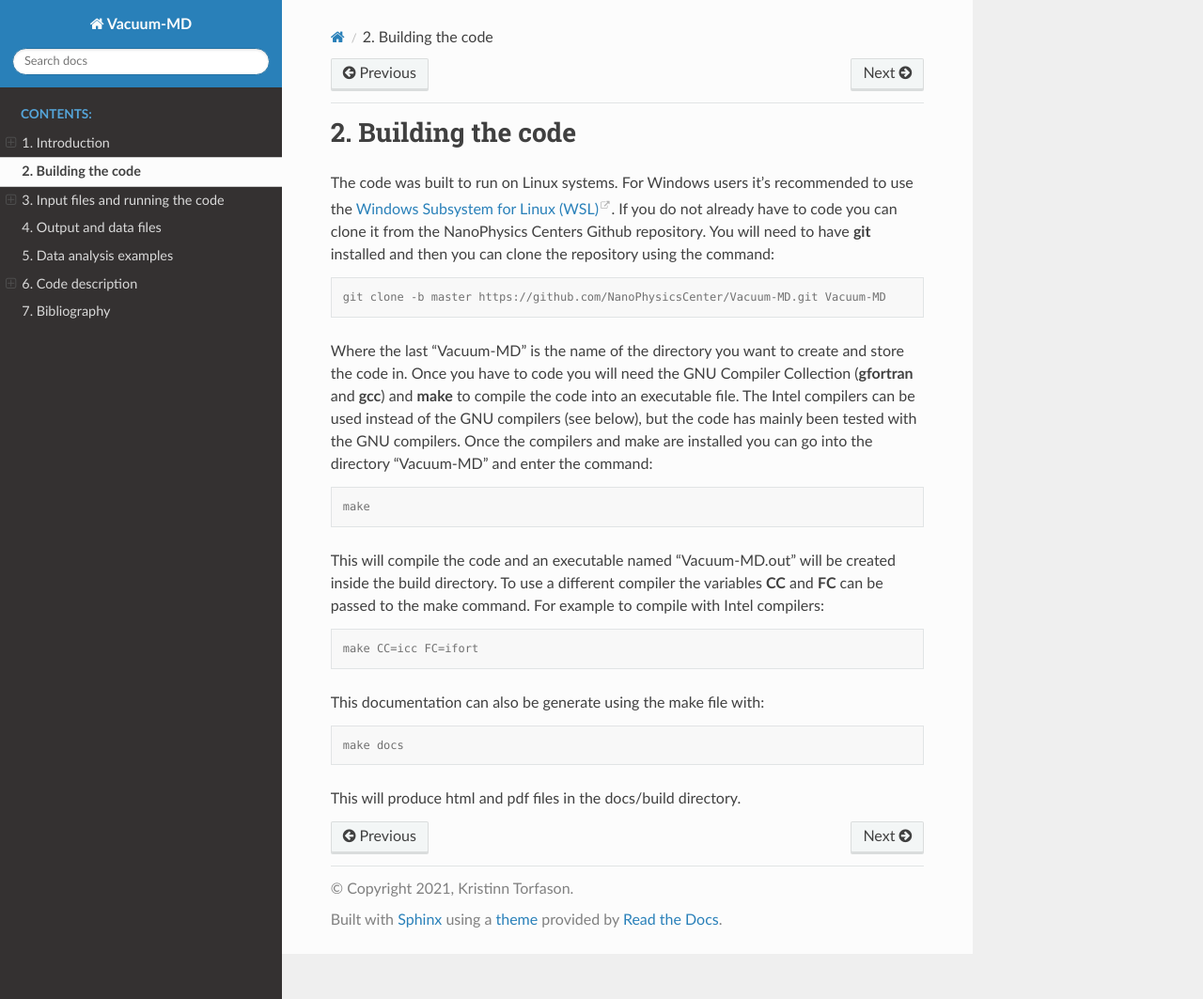
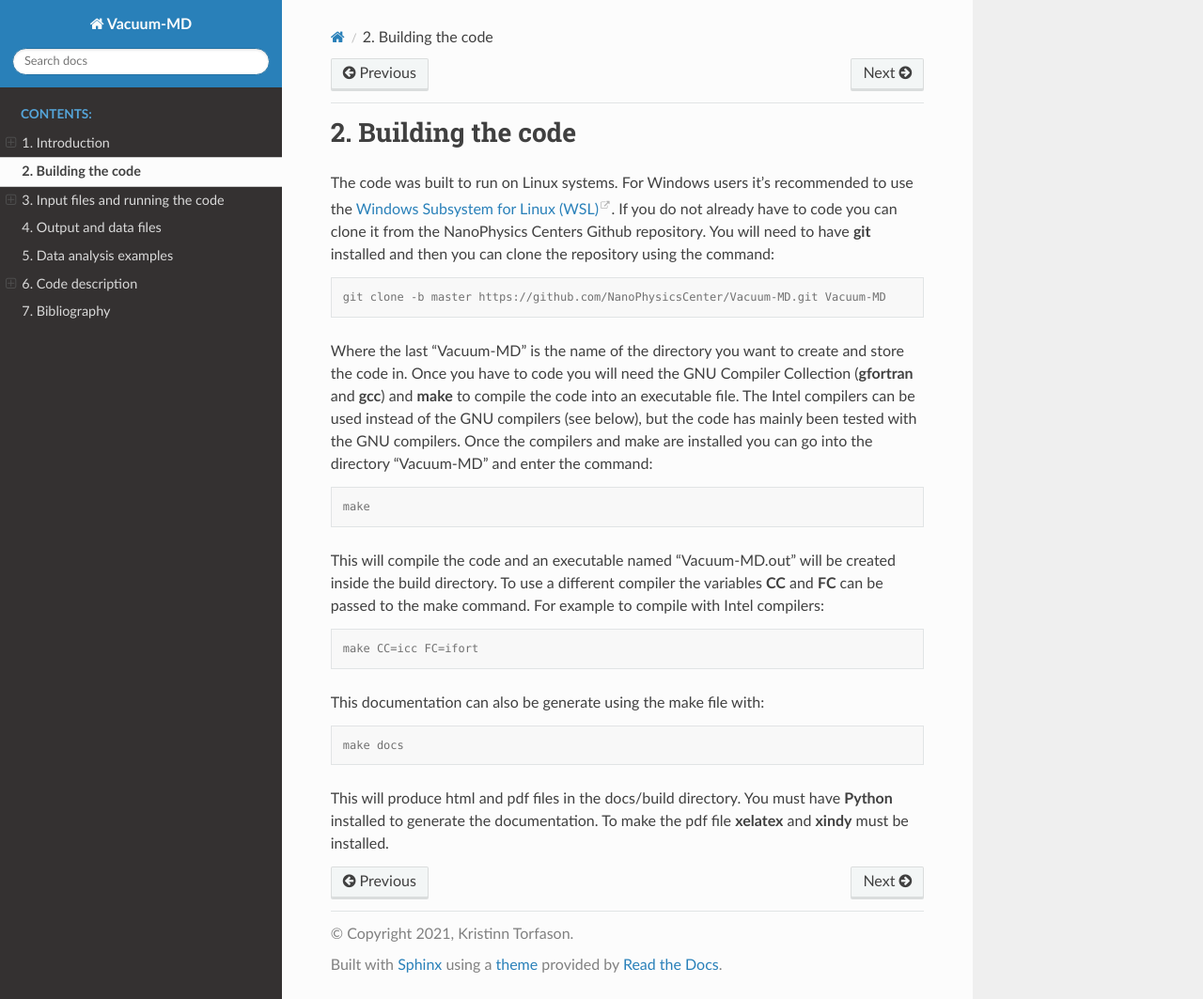
Before and after one commit to NanoPhysicsCenter/RUMDEED, a Sphinx documentation site: the page built from docs/source/build.rst, in a window 1280 px wide and 1063 px high. Shown: the whole window at 94% size. Built offline with Sphinx 7.4.7 and the Read the Docs theme 2.0.0, drawn with Linux system fonts in a browser that asks for light colours.

Commit message:
Docs updated

```diff
--- a/docs/source/build.rst
+++ b/docs/source/build.rst
@@ -34,6 +34,7 @@ This documentation can also be generate using the make file with:
 
    make docs
 
-This will produce html and pdf files in the docs/build directory.
+This will produce html and pdf files in the docs/build directory. You must have **Python** installed to generate the documentation.
+To make the pdf file **xelatex** and **xindy** must be installed.
 
 .. index:: build, make, git, compiler, gfortran, github, Intel
--- a/docs/source/conf.py
+++ b/docs/source/conf.py
@@ -96,3 +96,13 @@ fortran_ext = ['F90', 'f90']
 bibtex_bibfiles = ['refs.bib']
 bibtex_default_style = 'unsrt'
 bibtex_reference_style = 'label'
+
+# -- Latex
+
+latex_engine = 'xelatex'
+latex_elements = {
+    'papersize': 'a4paper',
+    'fncychap': r'\usepackage[Bjornstrup]{fncychap}',
+    'printindex': r'\footnotesize\raggedright\printindex',
+}
+latex_show_urls = 'footnote'
--- a/docs/source/data.rst
+++ b/docs/source/data.rst
@@ -2,3 +2,5 @@ Data analysis examples
 ======================
 
 Example scripts and data analysis
+
+.. index:: python, data analysis, gnuplot, matlab
```
